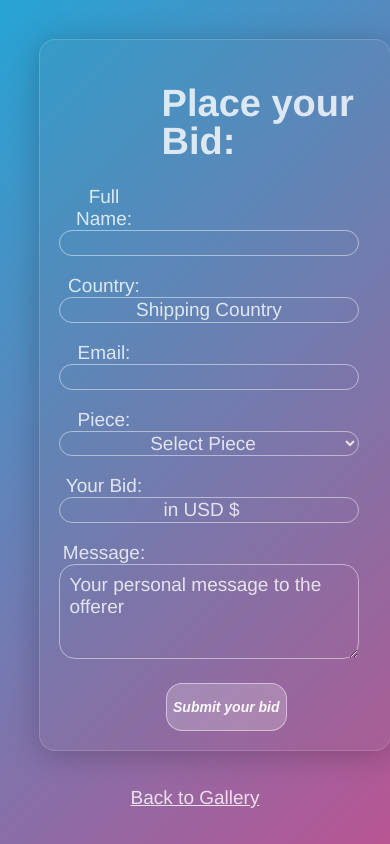
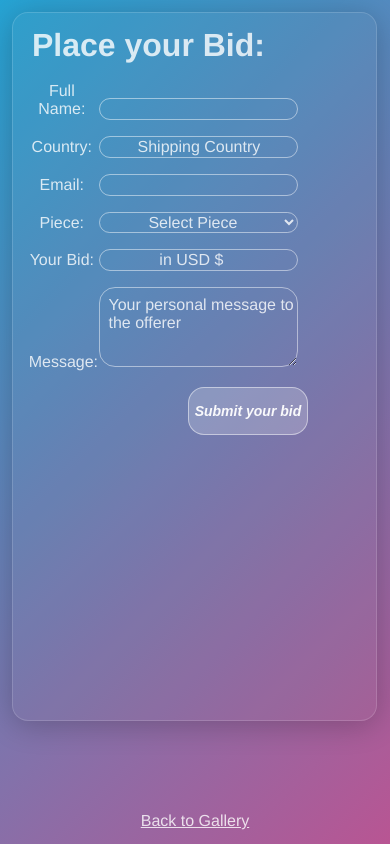
Before and after one commit to peterSanyo/Glass-Curtain-version-2, a Flask app: template app/templates/bids/new.html in a window 390 px wide. Run offline with Flask 3, Linux system fonts and the light colour scheme; the template is opened without the code that fills it, so the values that code supplies are empty; parts of the project's set-up code (start-up, migrations or seed data) failed here and were passed over.

Commit message:
mobile adaption, correction of padding and margins

```diff
--- a/app/static/css/form.css
+++ b/app/static/css/form.css
@@ -179,3 +179,173 @@ a {
 a:hover{
   color: rgba(255, 255, 255, 1);
 }
+
+/* MOBILE */
+/* Mobile (up to 480 px) */
+@media only screen and (max-width: 580px) {
+  html {
+    height:100%;
+    width: 100vw;
+    font-family: 'Helvetica neue', Arial, 'sans serif';
+    font-size: 16px;
+    align-items:baseline;
+    font-weight:lighter;
+    color: rgba(255, 255, 255, 0.801);
+  }
+
+   /* Colourful waves */
+  body {
+    margin: none;
+    background: linear-gradient(-45deg, #ee5c52, #e73c7e, #23a5d5, #23d5ab65);
+    background-size: 400% 400%;
+    animation: gradient 60s infinite;
+    height: 40%;
+  }
+
+  @keyframes gradient {
+      0% {
+          background-position: 0% 50%;
+      }
+        50% {
+          background-position: 100% 50%;
+      }
+        100% {
+          background-position: 0% 50%;
+      }
+  }
+
+
+  h1, h2 {
+    margin-top: 0em;
+    padding-top: 0em;
+    padding-left: 1%;
+    text-align: left;
+    font-size: 2em;
+    line-height: 1em;
+  }
+
+form {
+    /* Center the form on the page */
+    margin: 3% 3% 3% 3%;
+    height: 200%;
+    width: 85vw;
+    /* Form outline */
+    border-radius: 1em;
+    box-shadow: 0 4px 30px rgba(0, 0, 0, 0.221);
+    border: 1px solid rgba(255, 255, 255, 0.145);
+    border-radius: 16px;
+    background-color: rgba(132, 132, 132, 0.08);
+    background-image: -o-linear-gradient();
+}
+
+  ul {
+    list-style: none;
+    padding: 0;
+    margin: 0;
+  }
+
+  form li + li {
+    margin-top: 1em;
+  }
+
+  label {
+    /* Uniform size & alignment */
+    display:inline-block;
+    width: 20%;
+    text-align: center;
+    font-weight:350;
+  }
+
+  input,
+  textarea, select  {
+    /* To make sure that all text fields have the same font settings
+       By default, textareas have a monospace font */
+    font: 1em 'Helvetica neue';
+    text-align: center;
+    color: rgba(255, 255, 255, 0.801);
+    font-weight: lighter;
+    /* Uniform text field size */
+    width: 60%;
+    box-sizing: border-box;
+
+    /* Match form field borders */
+    background-color: rgba(255, 255, 255, 0) ;
+    border: 1px solid rgba(255, 255, 255, 0.48);
+    border-radius: 16px;
+}
+
+
+
+  input:focus,
+  textarea:focus {
+    /* Additional highlight for focused elements */
+    border-color:  rgba(255, 255, 255, 0.801);
+    background-color: rgba(255, 255, 255, 0.195) ;
+
+  }
+
+  textarea {
+    /* Align multiline text fields with their labels */
+    padding-left: 0.5em;
+    padding-top: 0.5em;
+    text-align:start;
+    color: rgba(255, 255, 255, 0.8) ;
+
+    /* Provide space to type some text */
+    height: 5em;
+  }
+
+  .button {
+    text-align: center;
+  }
+
+button {
+    /* This extra margin represent roughly the same space as the space
+       between the labels and their text fields */
+    background-color:rgba(255, 255, 255, 0.2);
+    margin-left: 0.5em;
+    border: 1px solid rgba(255, 255, 255, 0.48);
+    border-radius: 16px;
+}
+
+button, p {
+    color: rgba(255, 255, 255, 0.944);
+    font-weight: bold;
+    font-style: oblique;
+    font-size: 14px;
+}
+
+.image {
+    display:block;
+    margin-left: 80%;
+    margin-right: auto;
+
+}
+footer{
+  position: absolute;
+  text-align: center;
+  bottom: 0;
+  left: 0;
+  right: 0;
+  background: rgba(17, 17, 17, 0);
+  height: 2em;
+  width: 100vw;
+  padding-bottom: 0em;
+  color: rgba(255, 255, 255, 0.801);
+}
+.footer-content {
+  display:flex;
+  gap: 4em;
+  align-items: center;
+  justify-content: center;
+  text-align: center;
+}
+
+a {
+  color: rgba(255, 255, 255, 0.801);
+}
+a:hover{
+  color: rgba(255, 255, 255, 1);
+}
+
+}
```
Also changed, not shown: app/static/css/ppage.css (+17 -15 lines), app/templates/pieces/product_page.html (+5 -5 lines).
